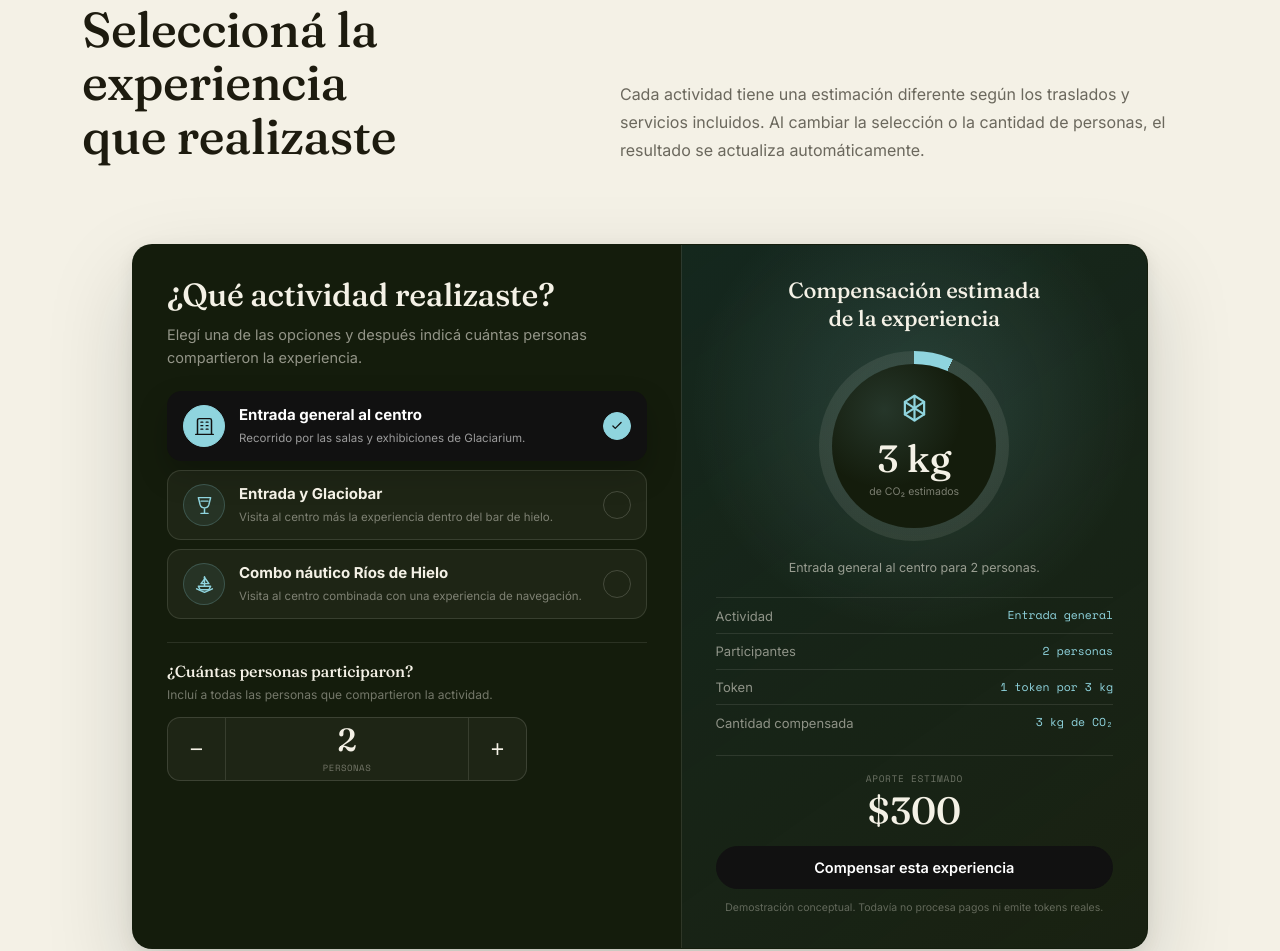
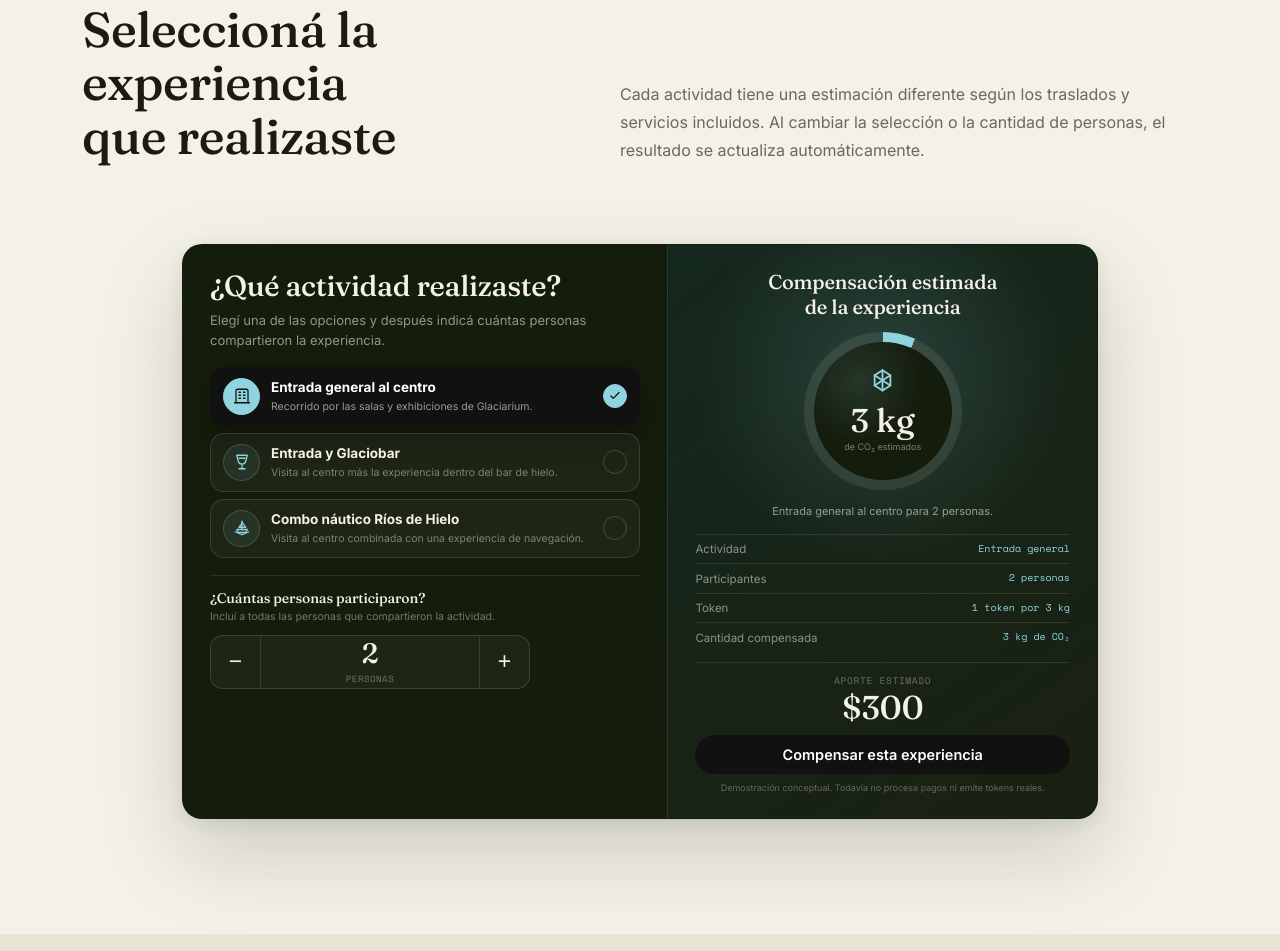
Before and after one commit to Matialevi/Refo, a website: page docs/glaciarium.html in a window 1280 px wide. Shown: the part 947-1898 px from the top of the page. Drawn offline with nearby package versions, Linux system fonts and the light colour scheme.

Commit message:
Refinar Glaciarium y animar propuesta TAQSA

```diff
--- a/docs/glaciarium.html
+++ b/docs/glaciarium.html
@@ -1157,6 +1157,160 @@
 
       .result-row {
         padding: 10px 0;
+      }
+    }
+
+    /* Ajuste final: misma composición, menor escala */
+    @media (min-width: 981px) {
+      .experience-section .wrap {
+        max-width: 980px;
+      }
+
+      .experience-panel {
+        grid-template-columns: minmax(0, 1.06fr) minmax(310px, 0.94fr);
+      }
+
+      .activity-selection,
+      .experience-result {
+        padding: 24px 27px;
+      }
+
+      .activity-selection h3 {
+        font-size: 29px;
+      }
+
+      .activity-selection > p {
+        margin-top: 7px;
+        font-size: 13px;
+      }
+
+      .activity-list {
+        margin-top: 17px;
+        gap: 7px;
+      }
+
+      .activity-card {
+        padding: 10px 12px;
+        gap: 11px;
+      }
+
+      .activity-icon {
+        width: 37px;
+        height: 37px;
+      }
+
+      .activity-icon svg {
+        width: 18px;
+        height: 18px;
+      }
+
+      .activity-copy strong {
+        font-size: 13.5px;
+      }
+
+      .activity-copy span {
+        margin-top: 3px;
+        font-size: 10.5px;
+      }
+
+      .activity-check {
+        width: 24px;
+        height: 24px;
+      }
+
+      .people-section {
+        margin-top: 17px;
+        padding-top: 15px;
+      }
+
+      .people-section h4 {
+        font-size: 14px;
+      }
+
+      .people-section p {
+        margin-top: 3px;
+        font-size: 10.5px;
+      }
+
+      .people-control {
+        max-width: 320px;
+        margin-top: 10px;
+        grid-template-columns: 50px 1fr 50px;
+      }
+
+      .people-value {
+        min-height: 52px;
+      }
+
+      .people-value strong {
+        font-size: 28px;
+      }
+
+      .result-title {
+        font-size: 20px;
+      }
+
+      .result-visual {
+        width: 158px;
+        height: 158px;
+        margin: 13px auto;
+      }
+
+      .result-visual::before {
+        inset: 10px;
+      }
+
+      .result-icon {
+        margin-bottom: 5px;
+      }
+
+      .result-icon svg {
+        width: 27px;
+        height: 27px;
+      }
+
+      .result-kg {
+        font-size: 33px;
+      }
+
+      .result-kg-label {
+        margin-top: 4px;
+        font-size: 9px;
+      }
+
+      .selected-summary {
+        margin: 0 auto 10px;
+        font-size: 11px;
+      }
+
+      .result-row {
+        padding: 7px 0;
+        font-size: 11.5px;
+      }
+
+      .result-row strong {
+        font-size: 10px;
+      }
+
+      .price-area {
+        margin-top: 10px;
+        padding-top: 10px;
+      }
+
+      .price-area strong {
+        margin-top: 4px;
+        font-size: 33px;
+      }
+
+      .compensate-button {
+        margin-top: 11px;
+        padding-top: 10px;
+        padding-bottom: 10px;
+      }
+
+      .demo-note {
+        margin-top: 7px;
+        font-size: 9px;
       }
     }
 
```
Also changed, not shown: docs/taqsa.html (+22 -6 lines).
